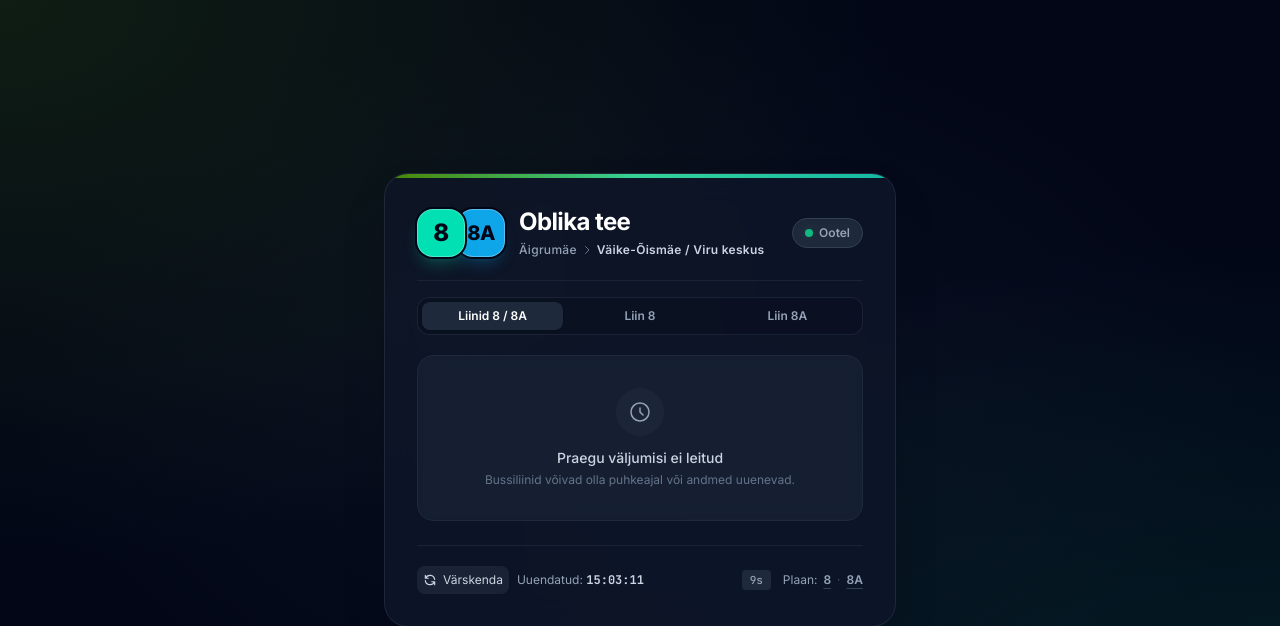
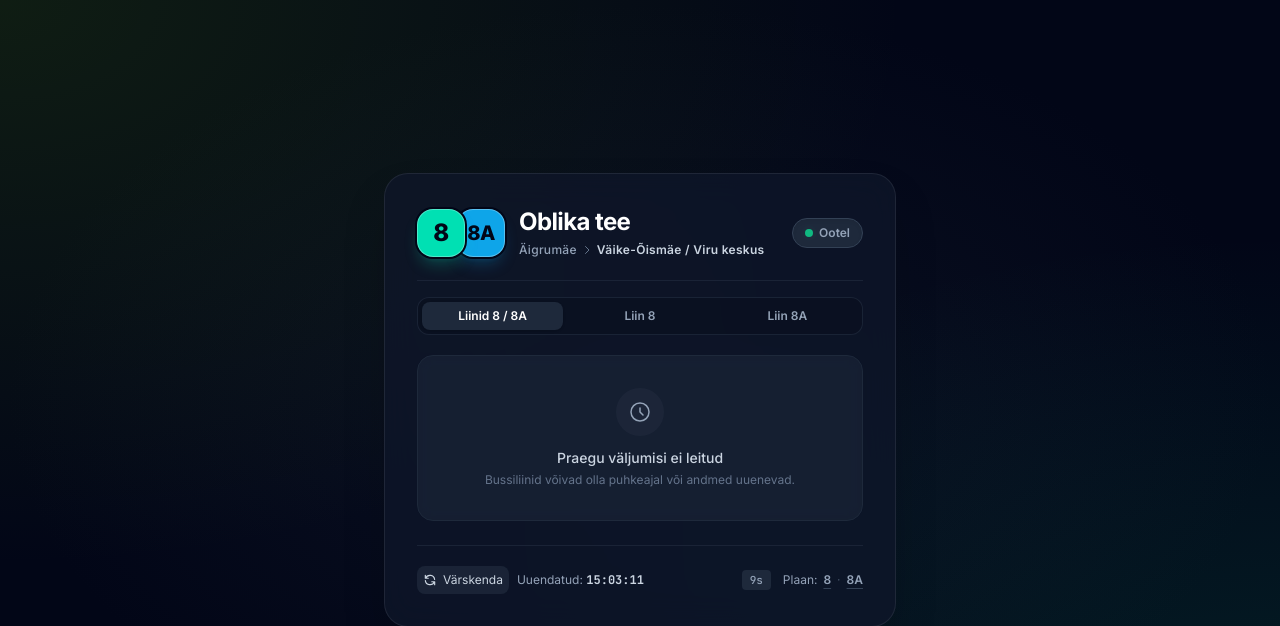
Before and after one commit to kr15tj4n/Bussiajad, a Flask app: page / in a window 1280 px wide. Shown: the top 626 px of the page. Run offline with Flask 3, Linux system fonts and the light colour scheme; data that the repository does not hold is empty; some libraries are stand-ins or nearby versions.

Commit message:
style: remove decorative gradient border from main cards

```diff
--- a/index.html
+++ b/index.html
@@ -88,8 +88,6 @@
     <!-- Peakaart -->
     <div class="glass-card rounded-3xl p-6 sm:p-8 shadow-2xl relative overflow-hidden transition-all duration-300">
 
-      <!-- Dekoratiivne kuma ülaservas -->
-      <div class="absolute top-0 left-0 right-0 h-1 bg-gradient-to-r from-tallinn-green via-emerald-400 to-teal-500"></div>
 
       <!-- Päis: Liini info & reaalaja staatus -->
       <header class="flex items-center justify-between gap-2.5 sm:gap-4 pb-4 sm:pb-5 border-b border-slate-800/80">
--- a/templates/index.html
+++ b/templates/index.html
@@ -88,8 +88,6 @@
     <!-- Peakaart -->
     <div class="glass-card rounded-3xl p-6 sm:p-8 shadow-2xl relative overflow-hidden transition-all duration-300">
 
-      <!-- Dekoratiivne kuma ülaservas -->
-      <div class="absolute top-0 left-0 right-0 h-1 bg-gradient-to-r from-tallinn-green via-emerald-400 to-teal-500"></div>
 
       <!-- Päis: Liini info & reaalaja staatus -->
       <header class="flex items-center justify-between gap-2.5 sm:gap-4 pb-4 sm:pb-5 border-b border-slate-800/80">
```
